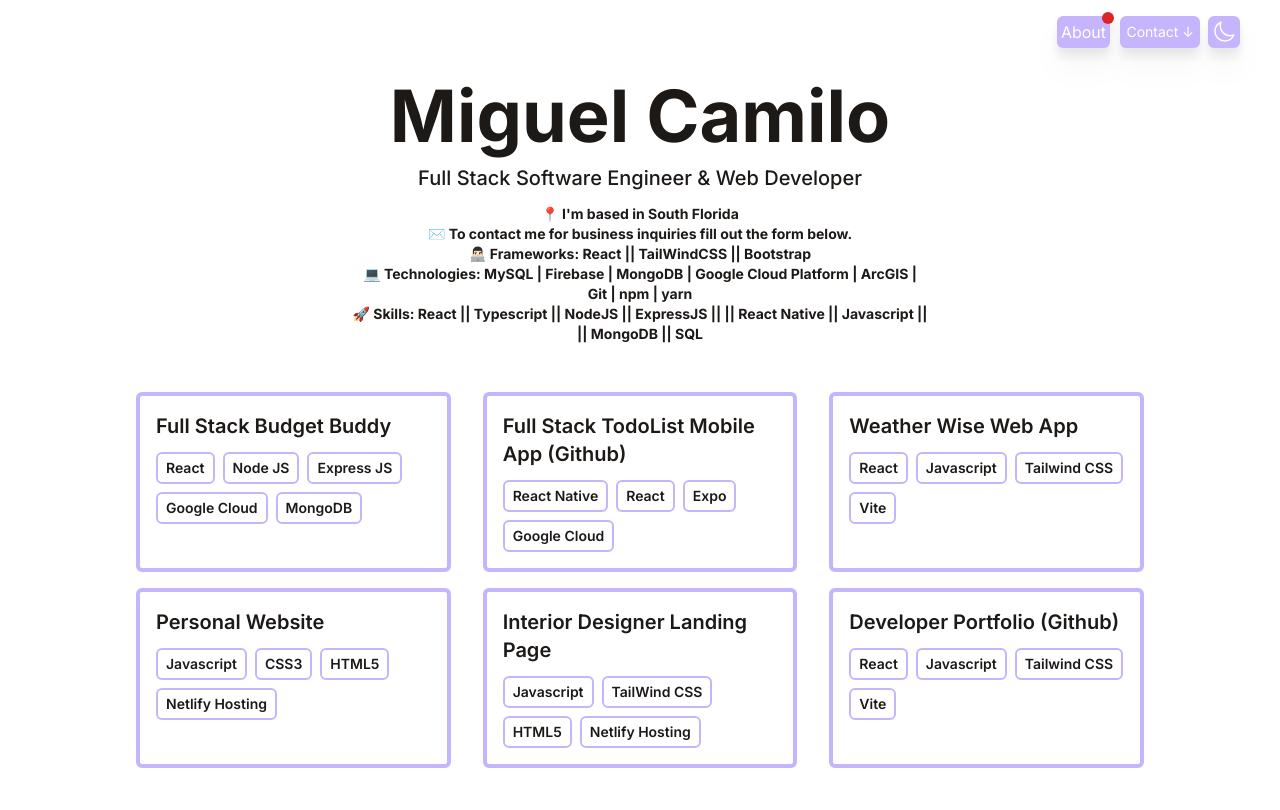
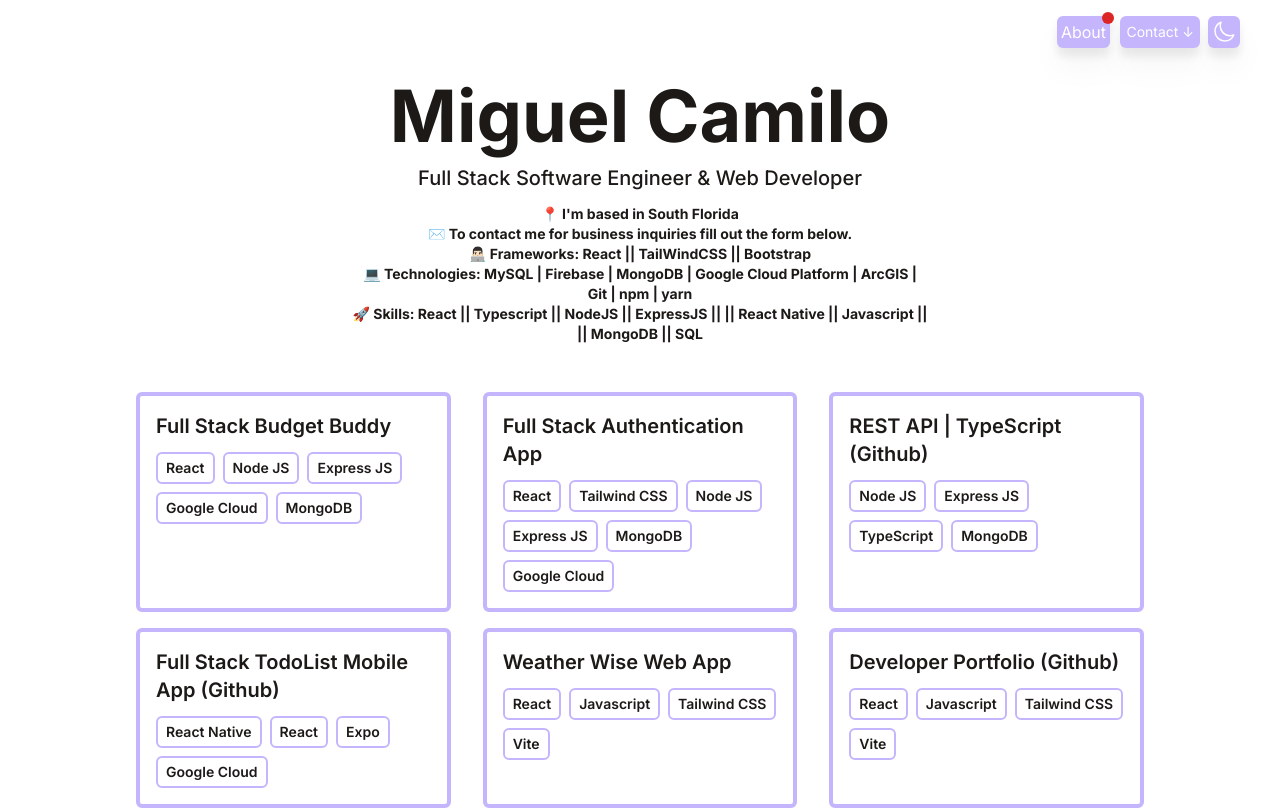
Before and after one commit to MiguelCamilo/Developer-Portfolio, a React (Vite) app: page / in a window 1280 px wide. Shown: the top 810 px of the page. Built offline with nearby package versions, Linux system fonts and the light colour scheme.

Commit message:
Updated portfolio items

```diff
--- a/src/components/Portfolio.jsx
+++ b/src/components/Portfolio.jsx
@@ -9,7 +9,6 @@ function Portfolio() {
 				{portfolio.map((project) => (
 					<PortfolioItem
 						key={project.id}
-						// using the the project prop we are pulling data from 'portfolio.js'
 						title={project.title}
 						stack={project.stack}
 						link={project.link}
--- a/src/data/portfolio.js
+++ b/src/data/portfolio.js
@@ -8,29 +8,31 @@ export default [
   },
   {
     id: 2,
+    title: "Full Stack Authentication App",
+    stack:  ["React", "Tailwind CSS", "Node JS", "Express JS", "MongoDB", "Google Cloud"],
+    link: "https://auth-app-company.web.app/",
+  },
+  {
+    id: 3,
+    title: "REST API | TypeScript (Github)",
+    stack: ["Node JS", "Express JS", "TypeScript", "MongoDB"],
+    link: "https://github.com/MiguelCamilo/REST-API-TypeScript",
+  },
+
+  {
+    id: 4,
     title: "Full Stack TodoList Mobile App (Github)",
+    // imgUrl: "/assets/WrkInProg.jpg",
     stack: ["React Native", "React", "Expo", "Google Cloud"],
     link: "https://github.com/MiguelCamilo/Todo-List-ReactNative-App",
   },
   {
-    id: 3,
+    id: 5,
     title: "Weather Wise Web App",
     stack: ["React", "Javascript","Tailwind CSS", "Vite"],
     link: "https://weather-wise-app.web.app/",
   },
-  {
-    id: 4,
-    title: "Personal Website",
-    // imgUrl: "/assets/WrkInProg.jpg",
-    stack: ["Javascript", "CSS3", "HTML5", "Netlify Hosting"],
-    link: "https://miguelcamilo.netlify.app",
-  },
-  {
-    id: 5,
-    title: "Interior Designer Landing Page",
-    stack: ["Javascript", "TailWind CSS", "HTML5", "Netlify Hosting"],
-    link: "https://thisinteriorblog.netlify.app/home.html",
-  },
+
   {
     id: 6,
     title: "Developer Portfolio (Github)",
```
